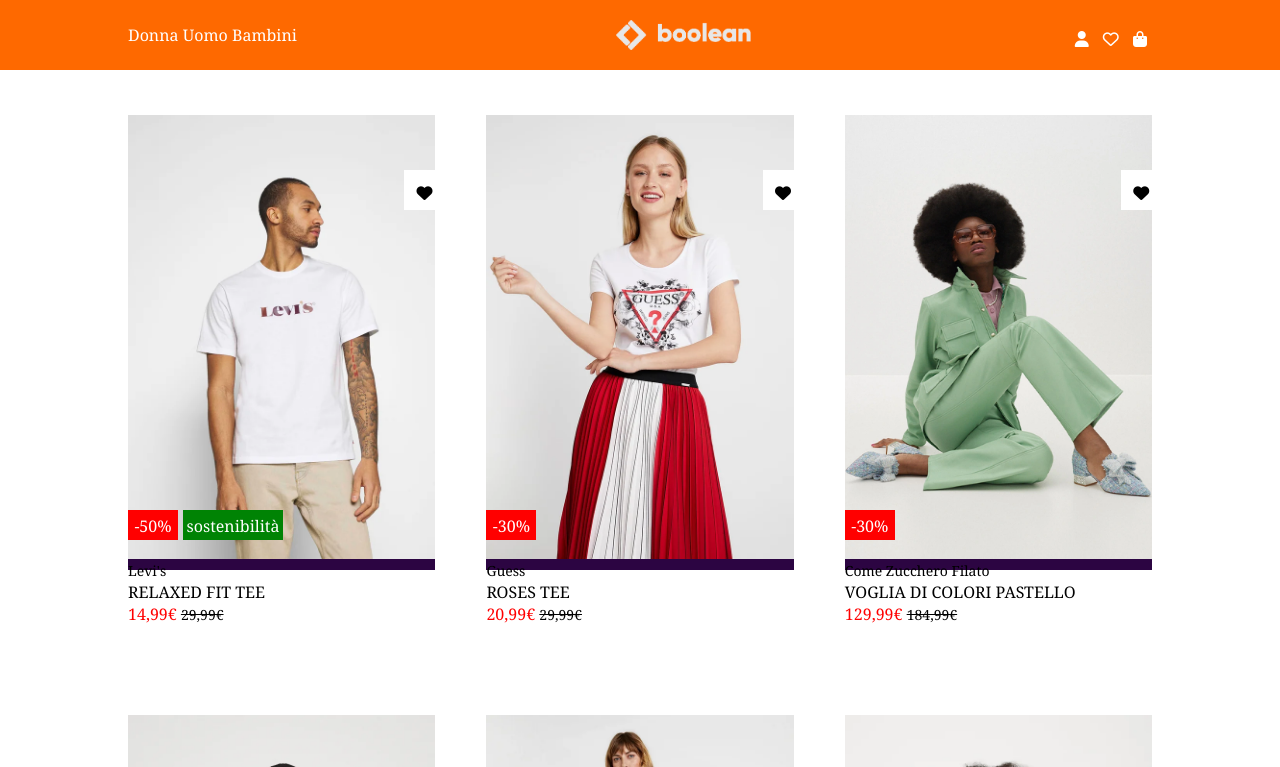
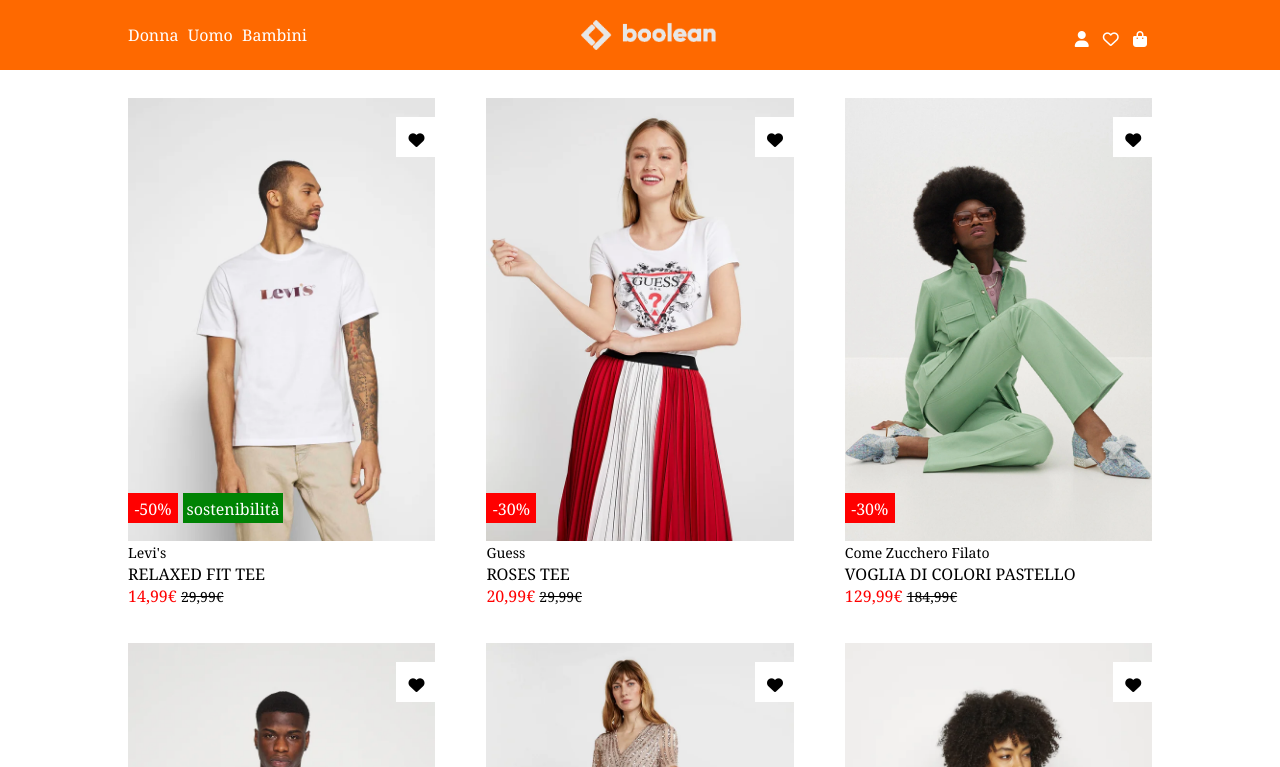
Before and after one commit to Tamburini-Christofer/html-css-boolando, a plain HTML site: page index.html in a window 1280 px wide. Shown: the top 767 px of the page. Drawn offline with Linux system fonts and the light colour scheme.

Commit message:
Rifinitura Layout Css

```diff
--- a/css/style.css
+++ b/css/style.css
@@ -5,6 +5,14 @@
     padding: 0;
     box-sizing: border-box;
 }
+
+/*body*/
+
+body{
+    color: white;
+    font-family:Georgia, 'Times New Roman', Times, serif
+}
+
 /*link e icone*/
 
 i{
@@ -15,6 +23,15 @@
     color: white;
     font-style: normal;
     text-decoration: none;
+    padding-right: 5px;
+}
+
+.heart_black{
+    color: #000000;
+}
+
+.heart_black:hover{
+    color: red;
 }
 
 /*Text*/
@@ -33,10 +50,11 @@
     color: #000000;
 }
 
-
 /*Header*/
 
-header{
+#header{
+    position: sticky;
+    top: 0%;
     background-color: #FE6900;
 }
 
@@ -52,20 +70,14 @@
     width: 80%;
     /*DEBUG*/
     background-color: #FE6900;
+}
 
+.logo_boolean{
+    height: 30px;
+    margin-right:85px;
 }
 
 
-.logo_boolean{
-    height: 30px
-}
-
-/*body*/
-
-body{
-    color: white;
-    font-family:Georgia, 'Times New Roman', Times, serif
-}
 
 /*Main*/
 
@@ -76,12 +88,12 @@
     align-items: center;
     flex-wrap: wrap;
 
-    margin: 0 auto;
+    height: 1090px;
+    width: 80%;
+    margin: 10px auto;
 
     /*DEBUG*/
-    height: 1200px;
     /*background-color: rgb(148, 49, 49);*/
-    width: 80%;
 }
 
 
@@ -96,11 +108,14 @@
     height:400px;
     width: 30%;
     /*DEBUG*/
-    background-color: rgb(44, 5, 66);
+    /*background-color: rgb(44, 5, 66);*/
 }
+
+/*Sezione Card*/
 
 .heart{
     position: absolute;
+    transform: translate(-20%, -90%);
     left:90%;
     top: 0%;
     text-align: center;
@@ -110,7 +125,6 @@
     width: 40px;
     height: 40px;
 }
-
 
 .label{
     position: absolute;
```
